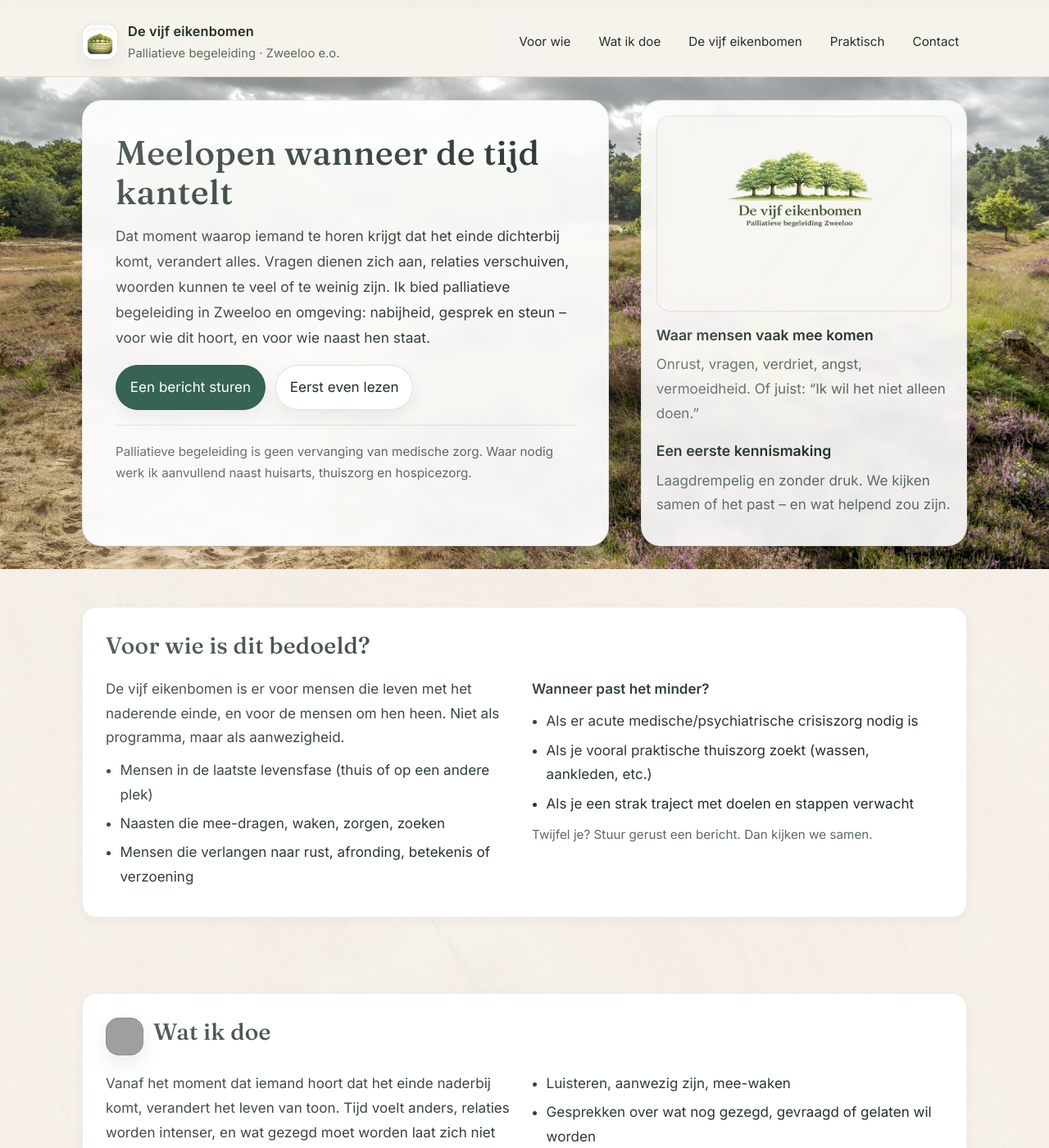
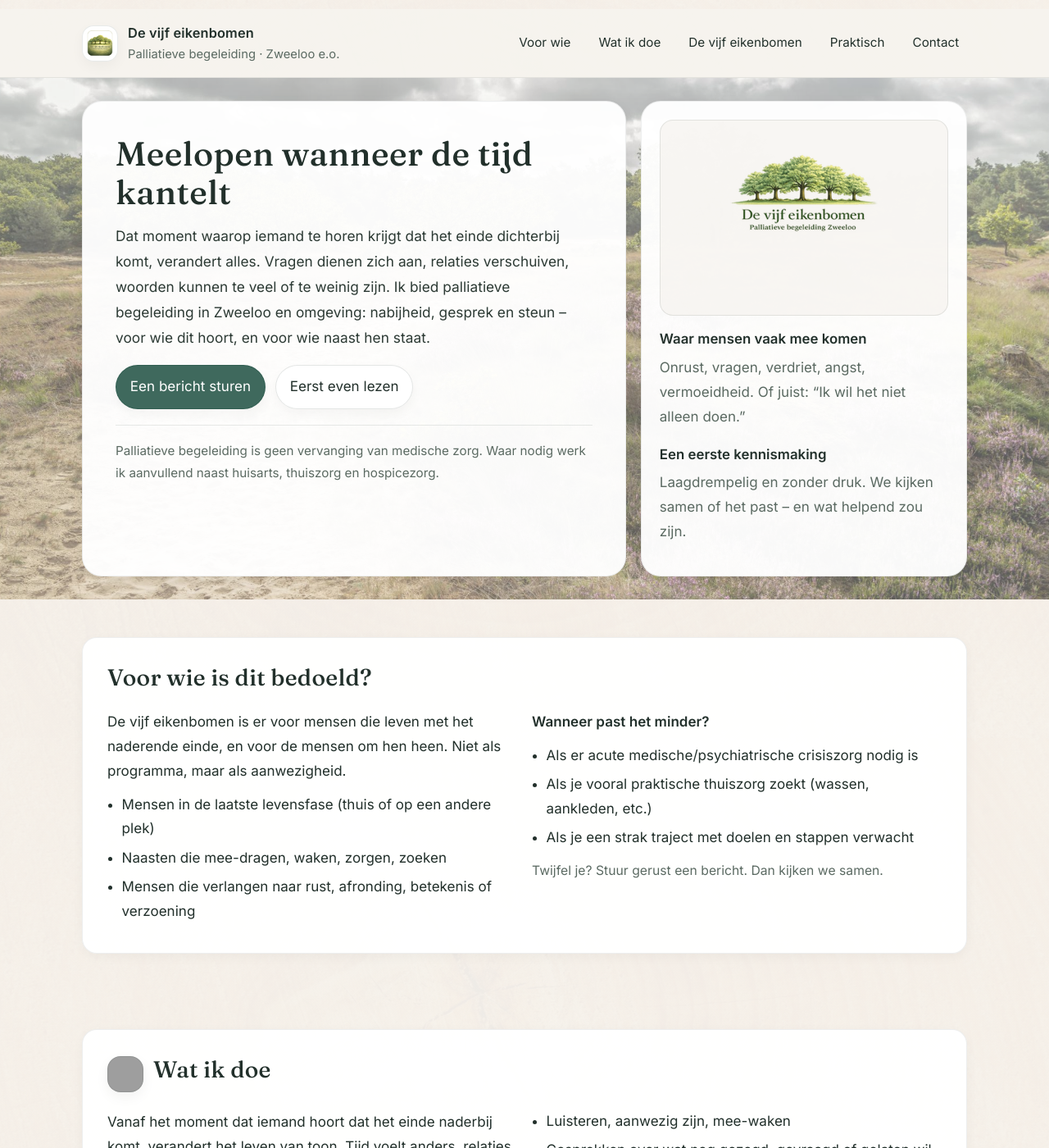
Before and after one commit to itffilosofieinfo/devijfeikenbomen.nl, a Jekyll site: the page built from index.md, in a window 1280 px wide and 1400 px high. Shown: the whole window at 82% size. Built offline with Jekyll 4.4.1, drawn with Linux system fonts in a browser that asks for light colours; grey boxes are pictures that could not be loaded.

Commit message:
Update style.css

```diff
--- a/assets/css/style.css
+++ b/assets/css/style.css
@@ -1,53 +1,45 @@
 /* =========================
-   De Vijf Eikenbomen – Complete stylesheet (Safari-proof)
-   Pad: assets/css/style.css
+   De Vijf Eikenbomen – Stil & Consistent
+   Bestand: assets/css/style.css
    ========================= */
 
-/* ---------- Design tokens ---------- */
+/* ---------- Tokens ---------- */
 :root{
-  --bg: #f6f3ee;           /* warm off-white */
-  --ink: #22302b;          /* diep groen-zwart */
+  --bg: #f6f3ee;
+  --ink: #22302b;
   --muted: #5b6a62;
 
-  --card: rgba(255,255,255,.90);       /* leesbaarheid eerst */
-  --card-soft: rgba(255,255,255,.86);
-  --card-chip: rgba(255,255,255,.78);
+  --accent: #2f5d50;
 
-  --line: rgba(34,48,43,.14);
-  --accent: #2f5d50;       /* petrol */
-  --accent-2: #3b6f62;
+  --card: rgba(255,255,255,.96);      /* rustig, bijna vast */
+  --card-soft: rgba(255,255,255,.94);
+  --line: rgba(34,48,43,.08);
 
-  --shadow: 0 14px 38px rgba(0,0,0,.10);
-  --shadow-soft: 0 8px 22px rgba(0,0,0,.07);
+  --shadow: 0 4px 14px rgba(0,0,0,.04);
+  --shadow-soft: 0 2px 10px rgba(0,0,0,.03);
 
   --radius: 18px;
   --radius-lg: 24px;
 
-  /* Background tuning */
-  --mist: .97;             /* hoger = rustiger (0.90–0.97) */
-  --glass-blur: 14px;      /* blur op cards */
+  --mist: .97; /* hoger = rustiger achtergrond */
 }
 
-/* ---------- Reset / base ---------- */
+/* ---------- Base ---------- */
 *{ box-sizing:border-box; }
+html, body{ height:100%; }
 html{ scroll-behavior:smooth; }
-html, body{ height: 100%; }
 
 body{
   margin:0;
-
-  font-family: Inter, ui-sans-serif, system-ui, -apple-system, Segoe UI, Roboto, Helvetica, Arial;
-  font-size: 17px;              /* iets royaler */
-  line-height: 1.75;            /* meer adem */
+  font-family: Inter, ui-sans-serif, system-ui, -apple-system, Segoe UI, Roboto, Helvetica, Arial, "Apple Color Emoji","Segoe UI Emoji";
+  font-size: 17px;
+  line-height: 1.75;
   letter-spacing: 0.002em;
-
   color: var(--ink);
   background: transparent;
-  min-height: 100vh;
-  overflow-x: hidden;
+  min-height:100vh;
+  overflow-x:hidden;
 }
-
-
 
 img{ max-width:100%; height:auto; display:block; }
 
@@ -56,16 +48,16 @@ img{ max-width:100%; height:auto; display:block; }
   margin: 0 auto;
 }
 
-a{ color: var(--accent); text-decoration: none; }
-a:hover{ opacity:.88; text-decoration: underline; text-underline-offset: 2px; }
+a{ color: var(--accent); text-decoration:none; }
+a:hover{ text-decoration: underline; text-underline-offset: 2px; opacity:.9; }
 
-p{ margin: .6rem 0; }
+p{ margin: .7rem 0; }
 .muted{ color: var(--muted); }
-.small{ font-size: .95rem; }
+.small{ font-size: .98rem; }
 
 .divider{
-  border: 0;
-  border-top: 1px solid rgba(34,48,43,.12);
+  border:0;
+  border-top: 1px solid rgba(34,48,43,.10);
   margin: 1.15rem 0;
 }
 
@@ -75,8 +67,7 @@ p{ margin: .6rem 0; }
   margin: 0;
 }
 
-/* ---------- Site background (Safari/Opera stable) ---------- */
-/* Let op: we zetten dit op html (niet op body::before) om “halverwege stoppen” te voorkomen. */
+/* ---------- Achtergrond (Safari-proof) ---------- */
 html{
   background-color: var(--bg);
   background-image:
@@ -85,7 +76,7 @@ html{
   background-repeat: no-repeat, no-repeat;
   background-position: center, center;
   background-size: cover, cover;
-  background-attachment: fixed, fixed;  /* stabiel in Safari */
+  background-attachment: fixed, fixed;
 }
 
 /* ---------- Skip link ---------- */
@@ -103,7 +94,7 @@ html{
   width:auto;
   height:auto;
   padding:.6rem .8rem;
-  background: rgba(255,255,255,.96);
+  background: rgba(255,255,255,.98);
   border:1px solid var(--line);
   border-radius: 999px;
   z-index: 9999;
@@ -116,10 +107,8 @@ html{
   position: sticky;
   top: 0;
   z-index: 50;
-  -webkit-backdrop-filter: blur(10px);
-  backdrop-filter: blur(10px);
-  background: rgba(246,243,238,.78);
-  border-bottom: 1px solid rgba(34,48,43,.10);
+  background: rgba(246,243,238,.92);
+  border-bottom: 1px solid rgba(34,48,43,.08);
 }
 
 .topbar{
@@ -143,13 +132,14 @@ html{
   width: 44px;
   height: 44px;
   border-radius: 14px;
-  background: rgba(255,255,255,.92);
-  border: 1px solid rgba(34,48,43,.12);
+  background: rgba(255,255,255,.98);
+  border: 1px solid rgba(34,48,43,.10);
   display:grid;
   place-items:center;
   overflow:hidden;
-  box-shadow: 0 8px 20px rgba(0,0,0,.06);
+  box-shadow: 0 6px 16px rgba(0,0,0,.04);
 }
+
 .logo img{
   width: 40px;
   height: 40px;
@@ -182,8 +172,8 @@ html{
   border: 1px solid transparent;
 }
 .nav a:hover{
-  border-color: rgba(34,48,43,.14);
-  background: rgba(255,255,255,.60);
+  border-color: rgba(34,48,43,.10);
+  background: rgba(255,255,255,.50);
   text-decoration:none;
 }
 
@@ -191,40 +181,18 @@ html{
    Cards + Typografie
    ========================= */
 .card{
-  background: rgba(255,255,255,.96);   /* bijna vast */
-  border: 1px solid rgba(34,48,43,.08);
+  background: var(--card);
+  border: 1px solid var(--line);
   border-radius: var(--radius);
-
-  box-shadow: 0 4px 14px rgba(0,0,0,.04);
-
-  -webkit-backdrop-filter: blur(4px);
-  backdrop-filter: blur(4px);
+  box-shadow: var(--shadow);
 }
-
-
-.card::before{
-  content:"";
-  position:absolute;
-  inset:0;
-  border-radius: inherit;
-
-  background: linear-gradient(
-    to bottom right,
-    rgba(255,255,255,.25),
-    rgba(255,255,255,0) 65%
-  );
-
-  pointer-events:none;
-}
-
-
 
 .section{
   padding: clamp(24px, 4vw, 46px) 0;
 }
 
 .section-card{
-  padding: clamp(18px, 2.8vw, 28px);
+  padding: clamp(20px, 3vw, 30px);
 }
 
 .section-title{
@@ -237,33 +205,30 @@ html{
 }
 
 /* =========================
-   Buttons
+   Buttons (rustig)
    ========================= */
 .btn{
   display:inline-flex;
   align-items:center;
   justify-content:center;
-  padding: .72rem 1.05rem;
+  padding: .70rem 1.05rem;
   border-radius: 999px;
-  border: 1px solid rgba(34,48,43,.14);
-  background: rgba(255,255,255,.86);
-  -webkit-backdrop-filter: blur(10px);
-  backdrop-filter: blur(10px);
+  border: 1px solid rgba(34,48,43,.12);
+  background: rgba(255,255,255,.92);
   color: var(--ink);
   text-decoration:none;
-  box-shadow: 0 10px 22px rgba(0,0,0,.06);
+  box-shadow: 0 6px 14px rgba(0,0,0,.04);
 }
 .btn:hover{ text-decoration:none; opacity:.92; }
 
 .btn.primary{
-  background: rgba(47,93,80,.96);
-  border-color: rgba(47,93,80,.96);
+  background: rgba(47,93,80,.92);
+  border-color: rgba(47,93,80,.92);
   color: #fff;
 }
-.btn.primary:hover{ opacity:.94; }
 
 /* =========================
-   Hero met landschap
+   Hero met landschap (geen mistige kaart)
    ========================= */
 .hero{
   position: relative;
@@ -280,13 +245,14 @@ html{
   background-size: cover;
   background-position: center;
   transform: scale(1.03);
-  filter: saturate(.86) contrast(1.03) brightness(1.02);
+  filter: saturate(.84) contrast(1.02) brightness(1.00); /* rustiger landschap */
 }
 
 .hero--with-bg .hero__overlay{
-  background: rgba(246,243,238,.35);
+  position:absolute;
+  inset:0;
+  background: rgba(246,243,238,.38); /* meer rust achter cards */
 }
-
 
 .hero--with-bg .wrap{ position: relative; }
 
@@ -298,18 +264,17 @@ html{
 }
 
 .hero-main{
-  padding: clamp(28px, 3.5vw, 40px);  /* meer ruimte */
+  padding: clamp(28px, 3.5vw, 40px);  /* gelijk aan andere cards */
   border-radius: var(--radius-lg);
-  background: rgba(255,255,255,.94);  /* bijna vast */
-  -webkit-backdrop-filter: blur(6px);
-  backdrop-filter: blur(6px);
-   max-width: 60ch;
+  background: rgba(255,255,255,.96);  /* helder, niet mistig */
+  border: 1px solid rgba(34,48,43,.08);
+  box-shadow: 0 6px 18px rgba(0,0,0,.05);
 }
 
 .hero-main h1{
   font-family: Fraunces, ui-serif, Georgia, "Times New Roman", serif;
-  font-weight: 500;              /* rustiger dan 600 */
-  font-size: clamp(2rem, 3.4vw, 2.6rem); /* iets minder groot */
+  font-weight: 500;
+  font-size: clamp(2rem, 3.2vw, 2.6rem);
   line-height: 1.15;
   letter-spacing: 0.01em;
   margin: 0 0 .85rem 0;
@@ -319,8 +284,8 @@ html{
   font-size: 1.08rem;
   line-height: 1.8;
   color: #2c3a34;
+  max-width: 60ch;
 }
-
 
 .cta-row{
   display:flex;
@@ -330,24 +295,24 @@ html{
 }
 
 .hero-side{
-  padding: 18px;
+  padding: 22px;
   border-radius: var(--radius-lg);
-  background: var(--card);
+  background: rgba(255,255,255,.96);
+  border: 1px solid rgba(34,48,43,.08);
+  box-shadow: 0 6px 18px rgba(0,0,0,.05);
 }
 
 .hero-logo-display{
   border: 1px solid rgba(34,48,43,.10);
   background: rgba(246,243,238,.70);
   border-radius: 16px;
-  padding: 12px 12px;
+  padding: 12px;
   margin-bottom: 14px;
-  -webkit-backdrop-filter: blur(12px);
-  backdrop-filter: blur(12px);
 }
 
 .side-block h2{
   margin: 0 0 .35rem 0;
-  font-size: 1.1rem;
+  font-size: 1.05rem;
 }
 .side-block p{
   margin: 0 0 1rem 0;
@@ -371,19 +336,19 @@ html{
 .list li{ margin: .35rem 0; }
 
 /* =========================
-   Notices
+   Contactverwijzingen (consistent, geen notice)
    ========================= */
 .notice{
-  margin-top: 12px;
-  padding: 12px 14px;
-  border-radius: 14px;
-  border: 1px solid rgba(34,48,43,.12);
-  background: rgba(47,93,80,.06);
-  color: #244138;
+  margin-top: 1rem;
+  padding: 0;
+  background: none;
+  border: none;
+  color: var(--muted);
+  font-style: italic;
 }
 
 /* =========================
-   Section heads met beeldaccenten
+   Section heads met beeldaccenten (klein, rustig)
    ========================= */
 .section-head{
   display:flex;
@@ -393,27 +358,27 @@ html{
 }
 
 .ring-seal{
-  width: 46px;
-  height: 46px;
+  width: 44px;
+  height: 44px;
   border-radius: 999px;
-  border: 1px solid rgba(34,48,43,.14);
+  border: 1px solid rgba(34,48,43,.10);
   background-size: cover;
   background-position: center;
-  box-shadow: 0 10px 24px rgba(0,0,0,.08);
+  box-shadow: 0 6px 16px rgba(0,0,0,.05);
   flex: 0 0 auto;
-  filter: saturate(.82) contrast(1.03) brightness(1.02);
+  filter: saturate(.80) contrast(1.02) brightness(1.02);
 }
 
 .bark-chip{
-  width: 46px;
-  height: 46px;
+  width: 44px;
+  height: 44px;
   border-radius: 16px;
-  border: 1px solid rgba(34,48,43,.14);
+  border: 1px solid rgba(34,48,43,.10);
   background-size: cover;
   background-position: center;
-  box-shadow: 0 10px 24px rgba(0,0,0,.08);
+  box-shadow: 0 6px 16px rgba(0,0,0,.05);
   flex: 0 0 auto;
-  filter: saturate(.95) contrast(1.02);
+  filter: saturate(.92) contrast(1.01);
 }
 
 /* =========================
@@ -431,12 +396,8 @@ html{
   border: 1px solid rgba(34,48,43,.06);
   border-radius: 16px;
   padding: 14px 14px 12px 14px;
-
-  box-shadow: 0 2px 8px rgba(0,0,0,.02);
+  box-shadow: var(--shadow-soft);
 }
-
-
-
 
 .eik strong{
   display:block;
@@ -483,6 +444,11 @@ html{
 }
 
 /* =========================
+   Helpers
+   ========================= */
+:target{ scroll-margin-top: 90px; }
+
+/* =========================
    Responsive
    ========================= */
 @media (max-width: 980px){
@@ -503,13 +469,3 @@ html{
   .ring-seal, .bark-chip{ width: 40px; height: 40px; }
   .footer-row{ flex-direction: column; align-items:flex-start; }
 }
-
-/* Zorg dat anker-links (#contact etc.) niet onder de sticky header vallen */
-:target{ scroll-margin-top: 90px; }
-
-/* ---------- Fallback: geen blur ondersteuning ---------- */
-@supports not ((-webkit-backdrop-filter: blur(1px)) or (backdrop-filter: blur(1px))) {
-  .card, .eik, .hero-main, .hero-side, .hero-logo-display {
-    background: rgba(255,255,255,.96);
-  }
-}
```
